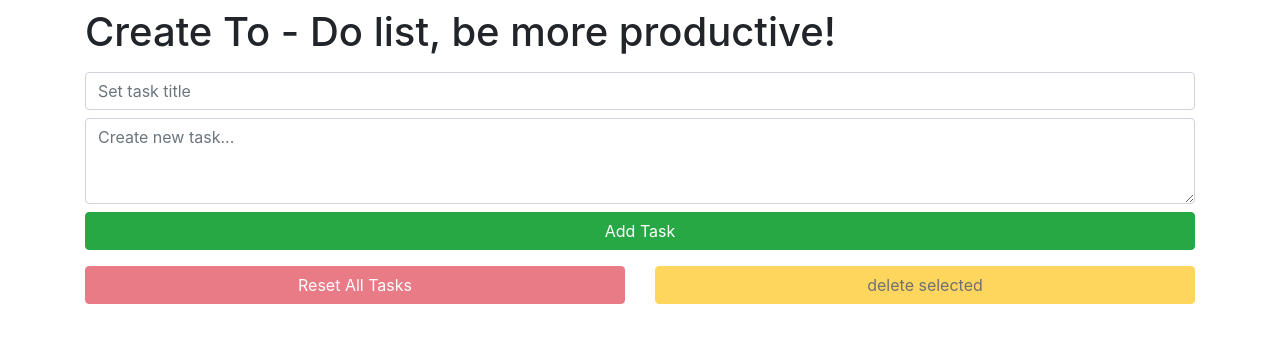
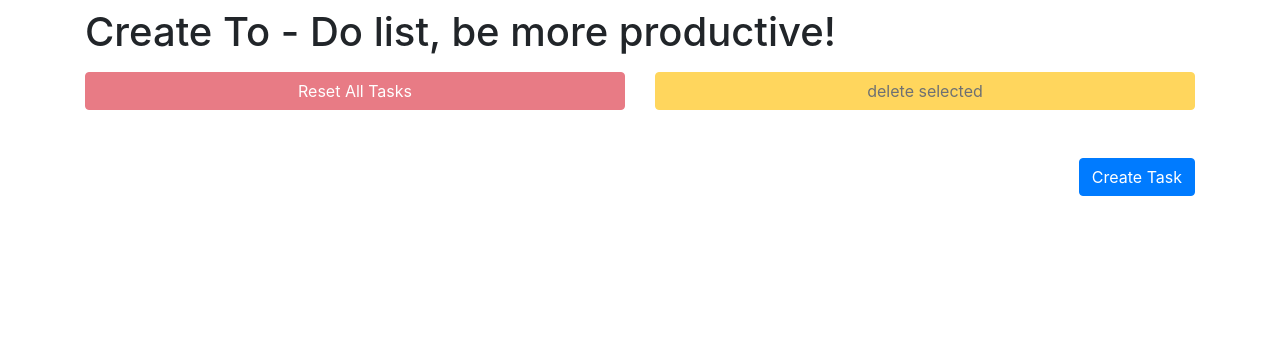
Before and after one commit to Arthur-Ayvazyan/app-todo, a React (Create React App) app: page / in a window 1280 px wide. Shown: the top 342 px of the page. Built offline with nearby package versions, Linux system fonts and the light colour scheme.

Commit message:
added modal for NewTask

```diff
--- a/src/components/new-task/NewTask.jsx
+++ b/src/components/new-task/NewTask.jsx
@@ -1,5 +1,5 @@
 import React, { Component } from 'react';
-import { Button, Form } from 'react-bootstrap';
+import { Button, Form, Modal } from 'react-bootstrap';
 import idGenerator from '../../helpers/idGenerator';
 import PropTypes from 'prop-types';
 
@@ -30,11 +30,6 @@ class NewTask extends Component {
       text: taskText,
       id: idGenerator(),
     };
-    this.setState({
-      taskText: '',
-      taskTitle: ''
-    });
-
     this.props.addTask(task)
   }
 
@@ -45,18 +40,32 @@ class NewTask extends Component {
   }
 
   render() {
-    const { disabled } = this.props;
+    const { onClose } = this.props;
     const { taskText, taskTitle } = this.state;
 
     return (
+
       <>
+        <Modal
+          show={true}
+          onHide={onClose}
+          size="lg"
+          aria-labelledby="contained-modal-title-vcenter"
+          centered
+        >
+          <Modal.Header closeButton>
+            <Modal.Title id="contained-modal-title-vcenter">
+              Task creator
+            </Modal.Title>
+          </Modal.Header>
+
+          <Modal.Body>
             <Form.Control
               type="text"
               className={"mb-2"}
               value={taskTitle}
               onChange={this.setTitle}
               onKeyDown={this.createTaskByEnter}
-          disabled={disabled}
               placeholder="Set task title"
             />
             <Form.Control
@@ -66,25 +75,33 @@ class NewTask extends Component {
               value={taskText}
               onChange={this.setValue}
               onKeyDown={this.createTaskByEnter}
-          disabled={disabled}
               placeholder="Create new task..."
             />
+          </Modal.Body>
+
+          <Modal.Footer>
             <Button
-          className={"w-100"}
               variant={"success"}
               onClick={this.createTask}
-          disabled={disabled}
             >
               Add Task
            </Button>
+            <Button
+              variant="warning"
+              onClick={onClose}
+            >Cencel</Button>
+          </Modal.Footer>
+
+        </Modal>
       </>
+
     )
   }
 }
 
 NewTask.propTypes = {
   addTask: PropTypes.func,
-  disabled: PropTypes.bool,
+  onClose: PropTypes.func,
 }
 
 export default NewTask;
--- a/src/components/todo/ToDo.jsx
+++ b/src/components/todo/ToDo.jsx
@@ -9,11 +9,13 @@ export class ToDo extends Component {
     arrTasks: [],
     selectedTasks: new Set(),
     showConfirm: false,
+    showTaskCreator: false,
   }
 
   addTask = (task) => {
     this.setState({
       arrTasks: [...this.state.arrTasks, task],
+      showTaskCreator: false
     });
   }
 
@@ -60,10 +62,15 @@ export class ToDo extends Component {
       showConfirm: !this.state.showConfirm,
     })
   }
+  newTaskHendle = () => {
+    this.setState({
+      showTaskCreator: !this.state.showTaskCreator,
+    })
+  }
 
   render() {
 
-    const { arrTasks, selectedTasks, showConfirm } = this.state;
+    const { arrTasks, selectedTasks, showConfirm, showTaskCreator } = this.state;
     const list = arrTasks.map((task) => {
       return (
         <Col
@@ -93,14 +100,6 @@ export class ToDo extends Component {
               <h1> Create To - Do list, be more productive!</h1>
             </Col>
           </Row>
-          <Row className={"mb-3"}>
-            <Col>
-              <NewTask
-                addTask={this.addTask}
-                disabled={!!selectedTasks.size}
-              />
-            </Col>
-          </Row>
           <Row className="justify-content-center mb-5">
             <Col>
               <Button
@@ -120,7 +119,17 @@ export class ToDo extends Component {
                 delete selected
             </Button>
             </Col >
-
+          </Row>
+          <Row className={"justify-content-end"}>
+            <Col xs="auto">
+              <Button
+                variant="primary"
+                onClick={this.newTaskHendle}
+                disabled={selectedTasks.size}
+              >
+                Create Task
+              </Button>
+            </Col>
           </Row>
           <Row>
             {list}
@@ -133,6 +142,14 @@ export class ToDo extends Component {
               deletableTasksSize={selectedTasks.size} />
           }
 
+          {
+            showTaskCreator &&
+            <NewTask
+              addTask={this.addTask}
+              onClose={this.newTaskHendle}
+            />
+          }
+
         </Container>
       </>
     );
```
Lines whose indentation alone changed are shown as unchanged.
